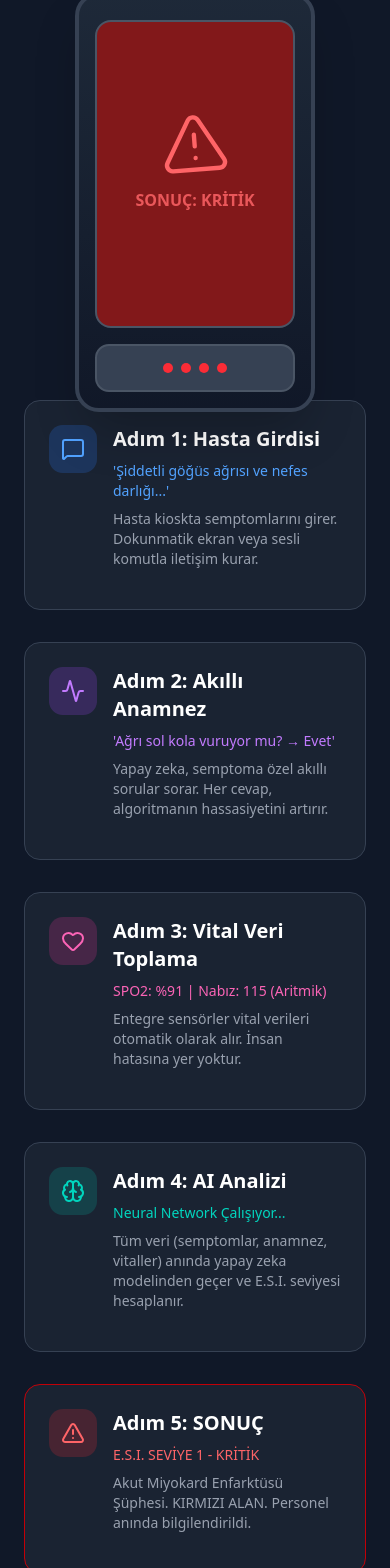
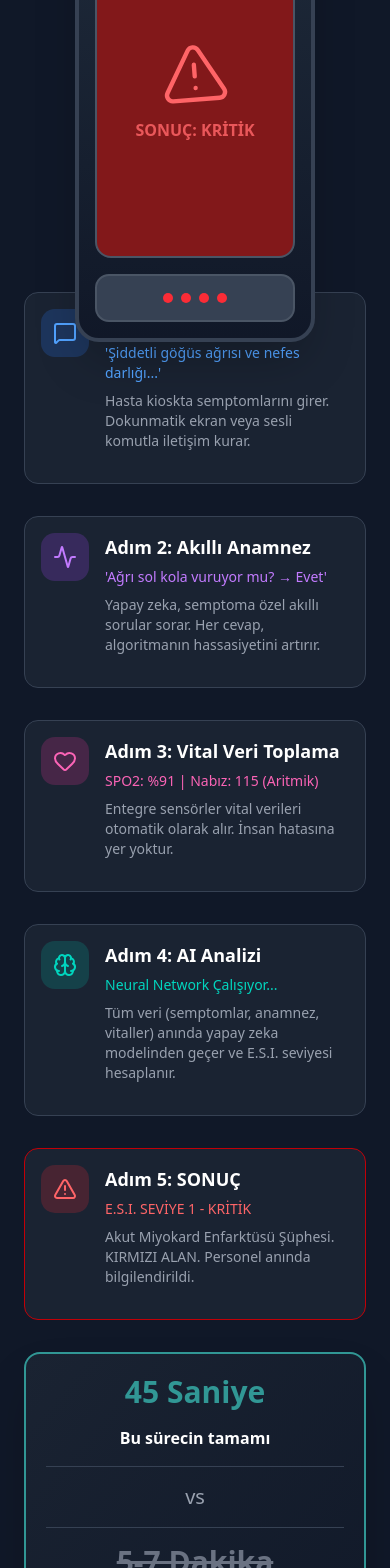
Before and after one commit to bsyilmaz/medmentum, a React (Vite) app: page /products/mako in a window 390 px wide. Shown: the part 2092-3660 px from the top of the page. Built offline with nearby package versions, Linux system fonts and the light colour scheme.

Commit message:
Mobile (MakoDetail): reduce heading sizes, scene height, card paddings and typography

```diff
--- a/src/pages/MakoDetail.jsx
+++ b/src/pages/MakoDetail.jsx
@@ -378,7 +378,7 @@ function Scene3Simulation() {
           transition={{ duration: 0.8 }}
           className="text-center mb-12 px-4"
         >
-          <h2 className="text-3xl sm:text-4xl md:text-5xl font-bold text-white mb-4">
+          <h2 className="text-2xl sm:text-3xl md:text-4xl font-bold text-white mb-4">
             Triyaj Akışı Simülasyonu
           </h2>
           <p className="text-base sm:text-lg text-gray-400">
@@ -387,7 +387,7 @@ function Scene3Simulation() {
         </motion.div>
 
         {/* 3D Sahne (mobilde statik) */}
-        <div className="h-[300px] sm:h-[400px] mb-12">
+        <div className="h-[240px] sm:h-[340px] mb-10">
           <MakoScene />
         </div>
 
@@ -398,14 +398,14 @@ function Scene3Simulation() {
             initial={{ opacity: 0, y: 30 }}
             whileInView={{ opacity: 1, y: 0 }}
             viewport={{ once: true }}
-            className="bg-[#1a2332] rounded-2xl p-6 border border-gray-700"
+            className="bg-[#1a2332] rounded-xl p-4 border border-gray-700"
           >
             <div className="flex items-start gap-4 mb-4">
               <div className="w-12 h-12 bg-blue-500/20 rounded-xl flex items-center justify-center flex-shrink-0">
                 <MessageSquare className="text-blue-400" size={24} />
               </div>
               <div>
-                <h3 className="text-xl font-bold text-white mb-2">Adım 1: Hasta Girdisi</h3>
+                <h3 className="text-lg font-bold text-white mb-1.5">Adım 1: Hasta Girdisi</h3>
                 <p className="text-blue-400 text-sm mb-2">'Şiddetli göğüs ağrısı ve nefes darlığı...'</p>
                 <p className="text-gray-400 text-sm">Hasta kioskta semptomlarını girer. Dokunmatik ekran veya sesli komutla iletişim kurar.</p>
               </div>
@@ -416,14 +416,14 @@ function Scene3Simulation() {
             initial={{ opacity: 0, y: 30 }}
             whileInView={{ opacity: 1, y: 0 }}
             viewport={{ once: true }}
-            className="bg-[#1a2332] rounded-2xl p-6 border border-gray-700"
+            className="bg-[#1a2332] rounded-xl p-4 border border-gray-700"
           >
             <div className="flex items-start gap-4 mb-4">
               <div className="w-12 h-12 bg-purple-500/20 rounded-xl flex items-center justify-center flex-shrink-0">
                 <Activity className="text-purple-400" size={24} />
               </div>
               <div>
-                <h3 className="text-xl font-bold text-white mb-2">Adım 2: Akıllı Anamnez</h3>
+                <h3 className="text-lg font-bold text-white mb-1.5">Adım 2: Akıllı Anamnez</h3>
                 <p className="text-purple-400 text-sm mb-2">'Ağrı sol kola vuruyor mu? → Evet'</p>
                 <p className="text-gray-400 text-sm">Yapay zeka, semptoma özel akıllı sorular sorar. Her cevap, algoritmanın hassasiyetini artırır.</p>
               </div>
@@ -434,14 +434,14 @@ function Scene3Simulation() {
             initial={{ opacity: 0, y: 30 }}
             whileInView={{ opacity: 1, y: 0 }}
             viewport={{ once: true }}
-            className="bg-[#1a2332] rounded-2xl p-6 border border-gray-700"
+            className="bg-[#1a2332] rounded-xl p-4 border border-gray-700"
           >
             <div className="flex items-start gap-4 mb-4">
               <div className="w-12 h-12 bg-pink-500/20 rounded-xl flex items-center justify-center flex-shrink-0">
                 <Heart className="text-pink-400" size={24} />
               </div>
               <div>
-                <h3 className="text-xl font-bold text-white mb-2">Adım 3: Vital Veri Toplama</h3>
+                <h3 className="text-lg font-bold text-white mb-1.5">Adım 3: Vital Veri Toplama</h3>
                 <p className="text-pink-400 text-sm mb-2">SPO2: %91 | Nabız: 115 (Aritmik)</p>
                 <p className="text-gray-400 text-sm">Entegre sensörler vital verileri otomatik olarak alır. İnsan hatasına yer yoktur.</p>
               </div>
@@ -452,14 +452,14 @@ function Scene3Simulation() {
             initial={{ opacity: 0, y: 30 }}
             whileInView={{ opacity: 1, y: 0 }}
             viewport={{ once: true }}
-            className="bg-[#1a2332] rounded-2xl p-6 border border-gray-700"
+            className="bg-[#1a2332] rounded-xl p-4 border border-gray-700"
           >
             <div className="flex items-start gap-4 mb-4">
               <div className="w-12 h-12 bg-teal-500/20 rounded-xl flex items-center justify-center flex-shrink-0">
                 <Brain className="text-teal-400" size={24} />
               </div>
               <div>
-                <h3 className="text-xl font-bold text-white mb-2">Adım 4: AI Analizi</h3>
+                <h3 className="text-lg font-bold text-white mb-1.5">Adım 4: AI Analizi</h3>
                 <p className="text-teal-400 text-sm mb-2">Neural Network Çalışıyor...</p>
                 <p className="text-gray-400 text-sm">Tüm veri (semptomlar, anamnez, vitaller) anında yapay zeka modelinden geçer ve E.S.I. seviyesi hesaplanır.</p>
               </div>
@@ -470,14 +470,14 @@ function Scene3Simulation() {
             initial={{ opacity: 0, y: 30 }}
             whileInView={{ opacity: 1, y: 0 }}
             viewport={{ once: true }}
-            className="bg-[#1a2332] rounded-2xl p-6 border border-red-700"
+            className="bg-[#1a2332] rounded-xl p-4 border border-red-700"
           >
             <div className="flex items-start gap-4 mb-4">
               <div className="w-12 h-12 bg-red-500/20 rounded-xl flex items-center justify-center flex-shrink-0">
                 <AlertTriangle className="text-red-400" size={24} />
               </div>
               <div>
-                <h3 className="text-xl font-bold text-white mb-2">Adım 5: SONUÇ</h3>
+                <h3 className="text-lg font-bold text-white mb-1.5">Adım 5: SONUÇ</h3>
                 <p className="text-red-400 text-sm mb-2">E.S.I. SEVİYE 1 - KRİTİK</p>
                 <p className="text-gray-400 text-sm">Akut Miyokard Enfarktüsü Şüphesi. KIRMIZI ALAN. Personel anında bilgilendirildi.</p>
               </div>
@@ -492,24 +492,24 @@ function Scene3Simulation() {
             transition={{ duration: 0.8 }}
             className="mt-8"
           >
-            <div className="text-center space-y-4 bg-gradient-to-br from-[#1a2332] to-[#101828] p-6 sm:p-8 rounded-2xl border-2 border-[#319795] shadow-2xl">
+            <div className="text-center space-y-4 bg-gradient-to-br from-[#1a2332] to-[#101828] p-5 sm:p-8 rounded-2xl border-2 border-[#319795] shadow-2xl">
               <motion.p
                 animate={{ scale: [1, 1.05, 1] }}
                 transition={{ duration: 2, repeat: Infinity }}
-                className="text-4xl sm:text-5xl font-bold text-[#319795]"
+                className="text-3xl sm:text-4xl font-bold text-[#319795]"
               >
                 45 Saniye
               </motion.p>
-              <p className="text-lg sm:text-xl text-white font-semibold">Bu sürecin tamamı</p>
+              <p className="text-base sm:text-lg text-white font-semibold">Bu sürecin tamamı</p>
 
               <div className="h-px bg-gray-700 my-4" />
 
-              <p className="text-2xl sm:text-3xl text-gray-400">vs</p>
+              <p className="text-xl sm:text-2xl text-gray-400">vs</p>
 
               <div className="h-px bg-gray-700 my-4" />
 
-              <p className="text-4xl sm:text-5xl font-bold text-gray-500 line-through">5-7 Dakika</p>
-              <p className="text-lg sm:text-xl text-gray-500">Geleneksel hemşire triyajı</p>
+              <p className="text-3xl sm:text-4xl font-bold text-gray-500 line-through">5-7 Dakika</p>
+              <p className="text-base sm:text-lg text-gray-500">Geleneksel hemşire triyajı</p>
 
               <motion.div
                 initial={{ opacity: 0, y: 20 }}
@@ -518,10 +518,10 @@ function Scene3Simulation() {
                 transition={{ delay: 0.3 }}
                 className="pt-6"
               >
-                <p className="text-2xl sm:text-3xl font-bold text-[#E53E3E]">
+                <p className="text-xl sm:text-2xl font-bold text-[#E53E3E]">
                   Kazanılan: 6 Dakika
                 </p>
-                <p className="text-base sm:text-lg text-gray-400 mt-2">
+                <p className="text-sm sm:text-base text-gray-400 mt-2">
                   Kalp krizinde bu, hayat demektir.
                 </p>
               </motion.div>
```
